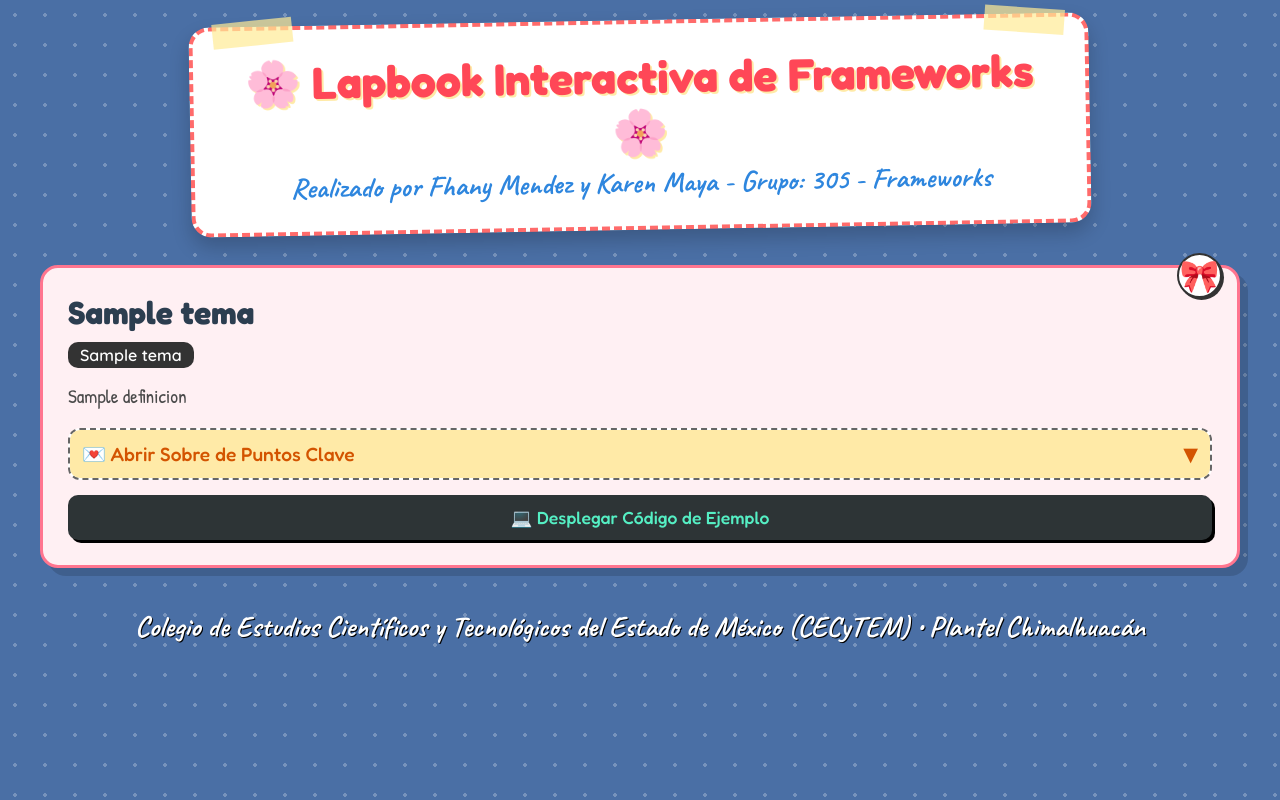
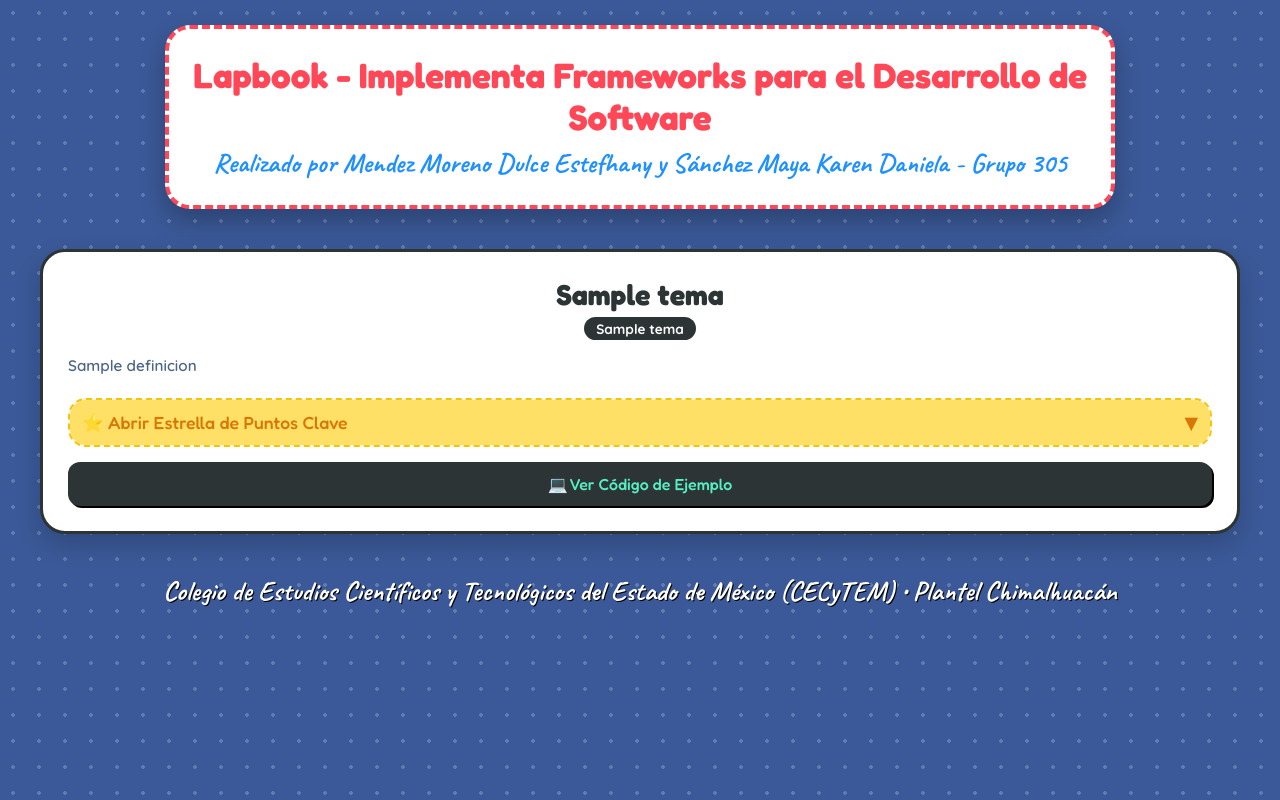
Before and after one commit to mayakaren096-wq/lapbook-fremeworks, a Flask app: template templates/index.html in a window 1280 px wide. Run offline with Flask 3, Linux system fonts and the light colour scheme; the template is opened without the code that fills it: most values are stand-ins (such as "Sample title", 1, 10 or a date in 2020).

Commit message:
Lapbook con estrella, corazon, concha de mar, arcoiris y creditos exactos

```diff
--- a/templates/index.html
+++ b/templates/index.html
@@ -1,25 +1,25 @@
-<!-- Realizado por Fhany Mendez y Karen Maya - Grupo: 305 - Frameworks -->
+<!-- Realizado por Mendez Moreno Dulce Estefhany y Sánchez Maya Karen Daniela - Grupo 305 -->
 <!DOCTYPE html>
 <html lang="es">
 <head>
     <meta charset="UTF-8">
     <meta name="viewport" content="width=device-width, initial-scale=1.0">
-    <title>Lapbook Interactiva de Frameworks</title>
-    <!-- Fuentes divertidas y artesanales -->
+    <title>Lapbook - Implementa Frameworks para el Desarrollo de Software</title>
+    <!-- Fuentes divertidas y creativas -->
     <link rel="preconnect" href="https://fonts.googleapis.com">
     <link rel="preconnect" href="https://fonts.gstatic.com" crossorigin>
-    <link href="https://fonts.googleapis.com/css2?family=Caveat:wght@700&family=Fredoka:wght@500;700&family=Patrick+Hand&family=Quicksand:wght@600;700&display=swap" rel="stylesheet">
+    <link href="https://fonts.googleapis.com/css2?family=Caveat:wght@700&family=Fredoka:wght@500;700&family=Quicksand:wght@600;700&display=swap" rel="stylesheet">
 
     <style>
-        /* Realizado por Fhany Mendez y Karen Maya - Grupo: 305 - Frameworks */
+        /* Realizado por Mendez Moreno Dulce Estefhany y Sánchez Maya Karen Daniela - Grupo 305 */
         :root {
-            --bg-board: #4a6fa5;
-            --pink: #ffb7b2;
-            --mint: #b5ead7;
-            --yellow: #ffdac1;
-            --purple: #e2f0cb;
-            --lavender: #c7ceea;
-            --paper-light: #fffdf9;
+            --bg-board: #3b5998;
+            --pastel-pink: #ffb7b2;
+            --pastel-yellow: #ffdac1;
+            --pastel-green: #e2f0cb;
+            --pastel-blue: #b5ead7;
+            --pastel-purple: #c7ceea;
+            --text-dark: #2d3436;
         }
 
         * {
@@ -30,215 +30,272 @@
 
         body {
             background-color: var(--bg-board);
-            background-image:
-                radial-gradient(rgba(255, 255, 255, 0.25) 2px, transparent 2px);
-            background-size: 30px 30px;
-            font-family: 'Patrick Hand', cursive;
-            padding: 20px;
-            color: #2c3e50;
+            background-image: radial-gradient(rgba(255, 255, 255, 0.2) 2px, transparent 2px);
+            background-size: 26px 26px;
+            font-family: 'Quicksand', sans-serif;
+            padding: 25px 15px;
+            color: var(--text-dark);
         }
 
-        /* Título tipo cartel artesanal pegado con cinta */
+        /* Cartel de Título Estilo Escolar */
         header {
             text-align: center;
-            max-width: 900px;
-            margin: 0 auto 35px auto;
-            background: #fff;
-            padding: 25px;
-            border-radius: 20px;
-            border: 4px dashed #ff6b6b;
-            box-shadow: 0 10px 20px rgba(0,0,0,0.2);
+            max-width: 950px;
+            margin: 0 auto 40px auto;
+            background: #ffffff;
+            padding: 25px 20px;
+            border-radius: 25px;
+            border: 4px dashed #ff4757;
+            box-shadow: 0 12px 25px rgba(0,0,0,0.25);
             position: relative;
-            transform: rotate(-1deg);
         }
-
-        header::before, header::after {
-            content: '';
-            position: absolute;
-            width: 80px;
-            height: 25px;
-            background: rgba(255, 235, 150, 0.7);
-            top: -10px;
-            transform: rotate(-5deg);
-        }
-        header::before { left: 20px; }
-        header::after { right: 20px; transform: rotate(5deg); }
 
         header h1 {
             font-family: 'Fredoka', cursive;
-            font-size: 2.8rem;
+            font-size: 2.2rem;
             color: #ff4757;
-            text-shadow: 2px 2px #ffeaa7;
+            margin-bottom: 8px;
+            line-height: 1.2;
         }
 
         header p.meta {
             font-family: 'Caveat', cursive;
-            font-size: 1.8rem;
-            color: #2e86de;
-            margin-top: 5px;
+            font-size: 1.7rem;
+            color: #1e90ff;
+            font-weight: 700;
         }
 
-        /* Tablero de Lapbook */
-        .lapbook-container {
+        /* Tablero de Figuras */
+        .lapbook-board {
             max-width: 1200px;
             margin: 0 auto;
             display: grid;
             grid-template-columns: repeat(auto-fit, minmax(330px, 1fr));
-            gap: 30px;
+            gap: 35px;
         }
 
-        /* Tarjeta / Sobre de Lapbook */
-        .card-envelope {
-            background: var(--paper-light);
-            border-radius: 18px;
+        /* Base para cada figura */
+        .figure-card {
+            background: #ffffff;
+            border-radius: 25px;
             padding: 25px;
+            box-shadow: 0 10px 25px rgba(0,0,0,0.18);
+            border: 3px solid #2d3436;
             position: relative;
-            box-shadow: 8px 8px 0px rgba(0, 0, 0, 0.15);
-            border: 3px solid #333;
-            transition: all 0.3s ease;
+            display: flex;
+            flex-direction: column;
+            justify-content: space-between;
+            transition: transform 0.3s ease;
         }
 
-        .card-envelope:hover {
-            transform: translateY(-5px) rotate(1deg);
+        .figure-card:hover {
+            transform: translateY(-6px);
         }
 
-        /* Variación de colores por tema */
-        .theme-1 { background: #fff0f3; border-color: #ff758f; }
-        .theme-2 { background: #e8f8f5; border-color: #1abc9c; }
-        .theme-3 { background: #fffde7; border-color: #f1c40f; }
-        .theme-4 { background: #f3e5f5; border-color: #9c27b0; }
-        .theme-5 { background: #e3f2fd; border-color: #2196f3; }
-
-        .sticker-icon {
-            position: absolute;
-            top: -15px;
-            right: 15px;
-            font-size: 2rem;
-            background: #fff;
-            border: 2px solid #333;
-            border-radius: 50%;
-            width: 45px;
-            height: 45px;
-            display: flex;
-            align-items: center;
-            justify-content: center;
-            box-shadow: 2px 2px 0px #333;
+        .figure-header {
+            text-align: center;
+            margin-bottom: 15px;
         }
 
-        .card-envelope h2 {
+        .figure-header h2 {
             font-family: 'Fredoka', cursive;
-            font-size: 2rem;
-            margin-bottom: 10px;
-            color: #2c3e50;
+            font-size: 1.8rem;
+            color: #2d3436;
         }
 
         .subtitle-tag {
             display: inline-block;
-            background: #333;
+            background: #2d3436;
             color: #fff;
             padding: 3px 12px;
-            border-radius: 10px;
-            font-size: 1rem;
-            font-family: 'Quicksand', sans-serif;
-            margin-bottom: 15px;
+            border-radius: 12px;
+            font-size: 0.85rem;
+            font-weight: 700;
+            margin-top: 5px;
         }
 
         .definition-text {
-            font-size: 1.2rem;
-            line-height: 1.4;
-            margin-bottom: 18px;
-            color: #4a4a4a;
+            font-size: 0.95rem;
+            line-height: 1.5;
+            margin-bottom: 20px;
+            color: #4b6584;
         }
 
-        /* SOBRE INTERACTIVO (EFECTO ABRIR/CERRAR) */
-        .interactive-envelope {
-            background: #fff;
-            border: 2px dashed #666;
-            border-radius: 12px;
+        /* ================= FIGURAS INTERACTIVAS ================= */
+
+        /* 1. ESTRELLA DESPLEGABLE (HTML5) */
+        .fig-star-box {
+            background: #fff9db;
+            border: 2px dashed #f1c40f;
+            border-radius: 18px;
+            margin-bottom: 15px;
             overflow: hidden;
-            margin-bottom: 15px;
         }
-
-        .envelope-btn {
+        .fig-star-btn {
             width: 100%;
-            background: #ffeaa7;
+            background: #ffe066;
             border: none;
             padding: 12px;
             font-family: 'Fredoka', cursive;
-            font-size: 1.2rem;
-            color: #d35400;
+            font-size: 1.1rem;
+            color: #d97706;
             cursor: pointer;
             display: flex;
             justify-content: space-between;
             align-items: center;
-            transition: background 0.2s;
         }
 
-        .envelope-btn:hover {
-            background: #fdcb6e;
+        /* 2. CORAZÓN DESPLEGABLE (CSS3) */
+        .fig-heart-box {
+            background: #ffe3e3;
+            border: 2px dashed #ff6b6b;
+            border-radius: 18px;
+            margin-bottom: 15px;
+            overflow: hidden;
+        }
+        .fig-heart-btn {
+            width: 100%;
+            background: #ffc9c9;
+            border: none;
+            padding: 12px;
+            font-family: 'Fredoka', cursive;
+            font-size: 1.1rem;
+            color: #c92a2a;
+            cursor: pointer;
+            display: flex;
+            justify-content: space-between;
+            align-items: center;
         }
 
-        .envelope-content {
+        /* 3. CONCHA DE MAR DESPLEGABLE (JavaScript) */
+        .fig-shell-box {
+            background: #e3fafac8;
+            border: 2px dashed #22b8cf;
+            border-radius: 18px;
+            margin-bottom: 15px;
+            overflow: hidden;
+        }
+        .fig-shell-btn {
+            width: 100%;
+            background: #99e9f2;
+            border: none;
+            padding: 12px;
+            font-family: 'Fredoka', cursive;
+            font-size: 1.1rem;
+            color: #0b7285;
+            cursor: pointer;
+            display: flex;
+            justify-content: space-between;
+            align-items: center;
+        }
+
+        /* 4. ARCOÍRIS EN PESTAÑAS (Jinja2) */
+        .fig-rainbow-box {
+            background: #f3d9fa;
+            border: 2px dashed #cc5de8;
+            border-radius: 18px;
+            margin-bottom: 15px;
+            overflow: hidden;
+        }
+        .fig-rainbow-btn {
+            width: 100%;
+            background: #eebefa;
+            border: none;
+            padding: 12px;
+            font-family: 'Fredoka', cursive;
+            font-size: 1.1rem;
+            color: #862e9c;
+            cursor: pointer;
+            display: flex;
+            justify-content: space-between;
+            align-items: center;
+        }
+
+        /* 5. SOBRE MÁGICO (SQL) */
+        .fig-envelope-box {
+            background: #d3f9d8;
+            border: 2px dashed #51cf66;
+            border-radius: 18px;
+            margin-bottom: 15px;
+            overflow: hidden;
+        }
+        .fig-envelope-btn {
+            width: 100%;
+            background: #b2f2bb;
+            border: none;
+            padding: 12px;
+            font-family: 'Fredoka', cursive;
+            font-size: 1.1rem;
+            color: #2b8a3e;
+            cursor: pointer;
+            display: flex;
+            justify-content: space-between;
+            align-items: center;
+        }
+
+        /* Contenido interactivo desplegable */
+        .flap-body {
             max-height: 0;
             overflow: hidden;
             transition: max-height 0.4s ease-out;
             padding: 0 15px;
-            font-size: 1.1rem;
+            font-size: 0.95rem;
+            background: #ffffff;
         }
 
-        .envelope-content.open {
-            max-height: 300px;
-            padding: 15px;
-            border-top: 2px dashed #666;
+        .flap-body.open {
+            max-height: 280px;
+            padding: 12px 15px;
+            border-top: 2px dashed #ccc;
         }
 
-        .envelope-content ul {
+        .flap-body ul {
             padding-left: 20px;
+            color: #333;
         }
 
-        .envelope-content li {
+        .flap-body li {
             margin-bottom: 6px;
         }
 
-        /* CÓDIGO INTERACTIVO EN NOTA ADHESIVA */
-        .code-sticky {
+        /* Botón de Código Flotante */
+        .code-btn {
             background: #2d3436;
             color: #55efc4;
             border: none;
             width: 100%;
             padding: 12px;
-            border-radius: 10px;
+            border-radius: 12px;
             font-family: 'Fredoka', cursive;
-            font-size: 1.1rem;
+            font-size: 1rem;
             cursor: pointer;
-            box-shadow: 3px 3px 0px #000;
             transition: all 0.2s;
+            box-shadow: 2px 2px 0px #000;
         }
 
-        .code-sticky:hover {
-            transform: scale(1.02);
+        .code-btn:hover {
             background: #636e72;
         }
 
         pre {
             background: #1e272e;
             color: #74b9ff;
-            padding: 15px;
+            padding: 12px;
             border-radius: 10px;
-            font-size: 0.85rem;
+            font-size: 0.8rem;
             overflow-x: auto;
             margin-top: 10px;
             display: none;
             font-family: monospace;
-            border: 2px solid #00cec9;
+            border-left: 4px solid #ff4757;
         }
 
         footer {
             text-align: center;
             margin-top: 40px;
             font-family: 'Caveat', cursive;
-            font-size: 1.8rem;
-            color: #fff;
+            font-size: 1.7rem;
+            color: #ffffff;
             text-shadow: 1px 1px #000;
         }
     </style>
@@ -246,28 +303,28 @@
 <body>
 
     <header>
-        <h1>🌸 Lapbook Interactiva de Frameworks 🌸</h1>
-        <p class="meta">Realizado por Fhany Mendez y Karen Maya - Grupo: 305 - Frameworks</p>
+        <h1>Lapbook - Implementa Frameworks para el Desarrollo de Software</h1>
+        <p class="meta">Realizado por Mendez Moreno Dulce Estefhany y Sánchez Maya Karen Daniela - Grupo 305</p>
     </header>
 
-    <main class="lapbook-container">
+    <main class="lapbook-board">
         {% for tema in temas %}
-        <article class="card-envelope theme-{{ loop.index }}">
-            <div class="sticker-icon">
-                {% if loop.index == 1 %}🎀{% elif loop.index == 2 %}🎨{% elif loop.index == 3 %}⚡{% elif loop.index == 4 %}🦄{% else %}🗄️{% endif %}
-            </div>
-
+        <article class="figure-card">
+            <div class="figure-header">
                 <h2>{{ tema.titulo }}</h2>
                 <span class="subtitle-tag">{{ tema.subtitulo }}</span>
+            </div>
 
             <p class="definition-text">{{ tema.definicion }}</p>
 
-            <!-- Sobre interactivo desplegable -->
-            <div class="interactive-envelope">
-                <button class="envelope-btn" onclick="toggleEnvelope(this)">
-                    💌 Abrir Sobre de Puntos Clave <span>▼</span>
+            <!-- FIGURAS INTERACTIVAS SEGÚN EL ÍNDICE -->
+            {% if loop.index == 1 %}
+                <!-- ESTRELLA QUE SE ABRE -->
+                <div class="fig-star-box">
+                    <button class="fig-star-btn" onclick="toggleFig(this)">
+                        ⭐ Abrir Estrella de Puntos Clave <span>▼</span>
                     </button>
-                <div class="envelope-content">
+                    <div class="flap-body">
                         <ul>
                             {% for punto in tema.puntos_clave %}
                                 <li>✨ {{ punto }}</li>
@@ -275,11 +332,68 @@
                         </ul>
                     </div>
                 </div>
+            {% elif loop.index == 2 %}
+                <!-- CORAZÓN DESPLEGABLE -->
+                <div class="fig-heart-box">
+                    <button class="fig-heart-btn" onclick="toggleFig(this)">
+                        💖 Abrir Corazón Desplegable <span>▼</span>
+                    </button>
+                    <div class="flap-body">
+                        <ul>
+                            {% for punto in tema.puntos_clave %}
+                                <li>🌸 {{ punto }}</li>
+                            {% endfor %}
+                        </ul>
+                    </div>
+                </div>
+            {% elif loop.index == 3 %}
+                <!-- CONCHA DE MAR -->
+                <div class="fig-shell-box">
+                    <button class="fig-shell-btn" onclick="toggleFig(this)">
+                        🐚 Abrir Concha de Mar <span>▼</span>
+                    </button>
+                    <div class="flap-body">
+                        <ul>
+                            {% for punto in tema.puntos_clave %}
+                                <li>🌊 {{ punto }}</li>
+                            {% endfor %}
+                        </ul>
+                    </div>
+                </div>
+            {% elif loop.index == 4 %}
+                <!-- ARCOÍRIS EN PESTAÑAS -->
+                <div class="fig-rainbow-box">
+                    <button class="fig-rainbow-btn" onclick="toggleFig(this)">
+                        🌈 Desplegar Arcoíris <span>▼</span>
+                    </button>
+                    <div class="flap-body">
+                        <ul>
+                            {% for punto in tema.puntos_clave %}
+                                <li>🎨 {{ punto }}</li>
+                            {% endfor %}
+                        </ul>
+                    </div>
+                </div>
+            {% else %}
+                <!-- SOBRE MÁGICO -->
+                <div class="fig-envelope-box">
+                    <button class="fig-envelope-btn" onclick="toggleFig(this)">
+                        ✉️ Abrir Sobre de Datos <span>▼</span>
+                    </button>
+                    <div class="flap-body">
+                        <ul>
+                            {% for punto in tema.puntos_clave %}
+                                <li>🔑 {{ punto }}</li>
+                            {% endfor %}
+                        </ul>
+                    </div>
+                </div>
+            {% endif %}
 
-            <!-- Botón de Código de Ejemplo -->
+            <!-- Botón para mostrar código -->
             <div>
-                <button class="code-sticky" onclick="toggleCode(this)">
-                    💻 Desplegar Código de Ejemplo
+                <button class="code-btn" onclick="toggleCode(this)">
+                    💻 Ver Código de Ejemplo
                 </button>
                 <pre><code>{{ tema.codigo_ejemplo }}</code></pre>
             </div>
@@ -292,8 +406,8 @@
     </footer>
 
     <script>
-        // Realizado por Fhany Mendez y Karen Maya - Grupo: 305 - Frameworks
-        function toggleEnvelope(btn) {
+        // Realizado por Mendez Moreno Dulce Estefhany y Sánchez Maya Karen Daniela - Grupo 305
+        function toggleFig(btn) {
             const content = btn.nextElementSibling;
             const arrow = btn.querySelector('span');
 
@@ -301,12 +415,8 @@
 
             if (content.classList.contains('open')) {
                 arrow.textContent = '▲';
-                btn.style.background = '#ff7675';
-                btn.style.color = '#fff';
             } else {
                 arrow.textContent = '▼';
-                btn.style.background = '#ffeaa7';
-                btn.style.color = '#d35400';
             }
         }
 
@@ -314,7 +424,7 @@
             const pre = btn.nextElementSibling;
             if (pre.style.display === "block") {
                 pre.style.display = "none";
-                btn.textContent = "💻 Desplegar Código de Ejemplo";
+                btn.textContent = "💻 Ver Código de Ejemplo";
             } else {
                 pre.style.display = "block";
                 btn.textContent = "🙈 Ocultar Código";
```
Lines whose indentation alone changed are shown as unchanged.
